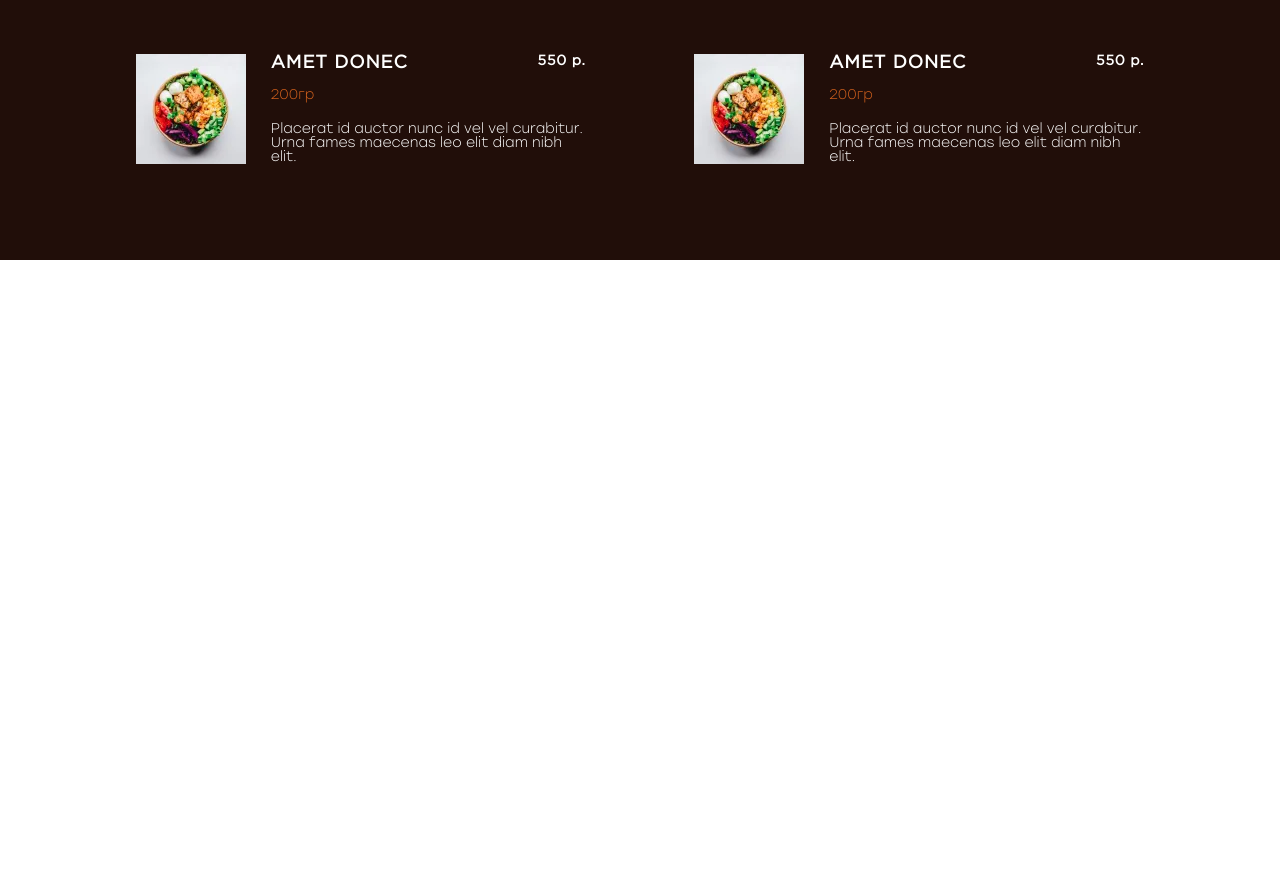
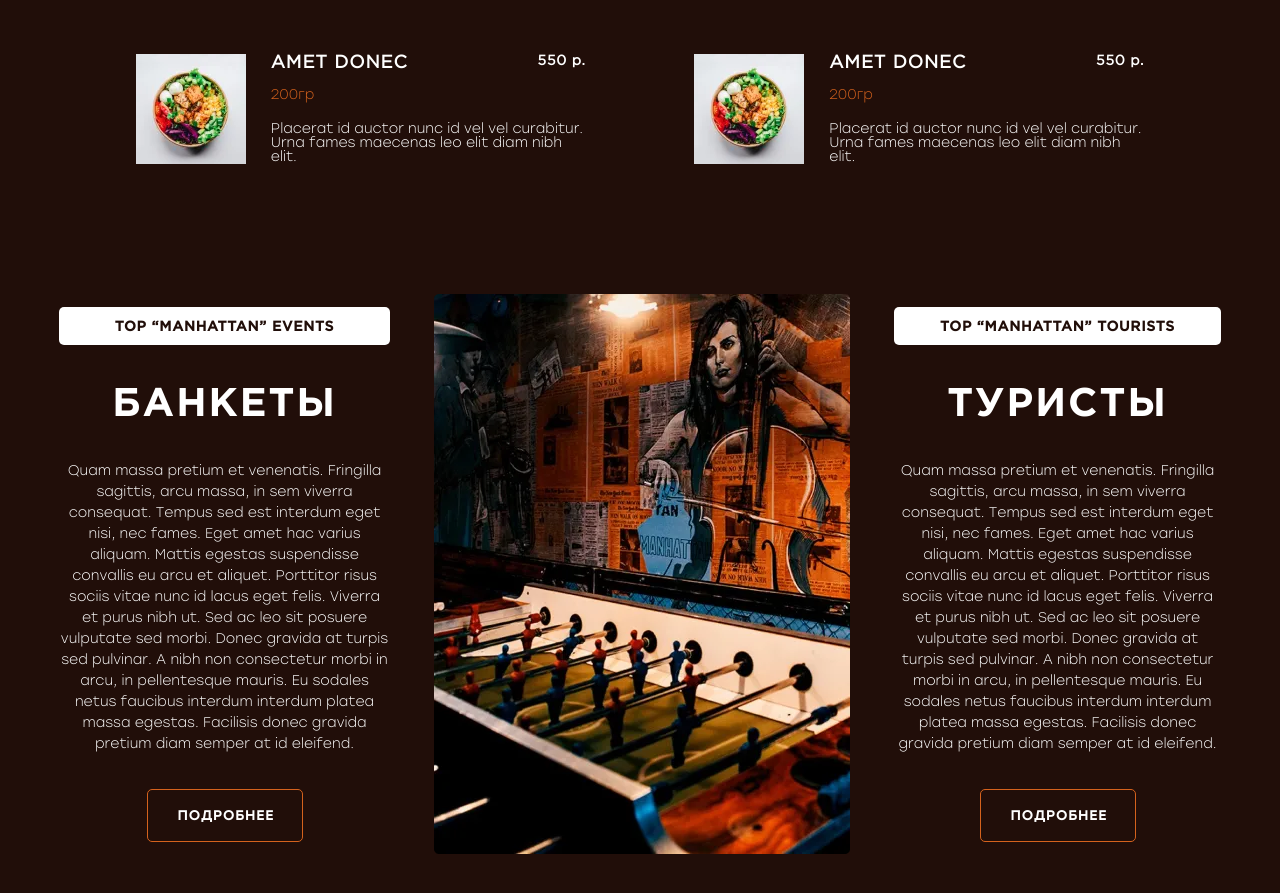
Before and after one commit to sirMaxF/manhattan, a plain HTML site: page dist/index.html in a window 1280 px wide. Shown: the part 1357-2250 px from the top of the page. Before the commit the page ends 1617 px from the top, so only its background shows below. Drawn offline with Linux system fonts and the light colour scheme.

Commit message:
description

```diff
--- a/dist/css/style.css
+++ b/dist/css/style.css
@@ -954,7 +954,7 @@ button.swiper-pagination-bullet {
   overflow: hidden;
 }
 
-.banners__container, .banners__switchers > *, .top, .menu__body, .menu, .header {
+.description, .banners__container, .banners__switchers > *, .top, .menu__body, .menu, .header {
   display: grid;
   justify-content: center;
   align-items: center;
@@ -1360,3 +1360,69 @@ main section:last-child {
   text-align: center;
   color: #fff;
 }
+
+.description {
+  grid-template: 1fr/1fr minmax(auto, 376px) minmax(auto, 416px) minmax(auto, 376px) 1fr;
+  gap: 44px;
+}
+.description__events {
+  grid-column: 2/3;
+}
+.description__label {
+  height: 38px;
+  padding: 10px 20px;
+  font-family: gothampro_medium;
+  border-radius: 5px;
+  font-size: 14px;
+  font-weight: bold;
+  font-stretch: normal;
+  font-style: normal;
+  line-height: 1.5;
+  letter-spacing: 0.7px;
+  text-align: center;
+  color: #210e09;
+  text-transform: uppercase;
+  background-color: #fff;
+  margin-bottom: 40px;
+}
+.description__title {
+  margin-bottom: 35px;
+}
+.description__text {
+  font-family: stolzl_light;
+  font-size: 14px;
+  font-weight: normal;
+  font-stretch: normal;
+  font-style: normal;
+  line-height: 1.5;
+  letter-spacing: normal;
+  text-align: center;
+  color: #fff;
+  margin-bottom: 35px;
+}
+.description__further {
+  padding: 15px 30px;
+  width: 156px;
+  border-radius: 5px;
+  margin: 0 auto;
+  border: 1px solid #d5621d;
+  font-family: stolzl_medium;
+  font-size: 14px;
+  font-weight: normal;
+  font-stretch: normal;
+  font-style: normal;
+  line-height: 1.5;
+  letter-spacing: 0.7px;
+  text-align: center;
+  color: #fff;
+  text-transform: uppercase;
+}
+.description__further:hover {
+  background-color: #d5621d;
+}
+.description__photo {
+  grid-column: 3/4;
+}
+.description__tourists {
+  grid-column: 4/5;
+}
--- a/dist/index.html
+++ b/dist/index.html
@@ -137,6 +137,36 @@
           <div class="swiper-button-next"></div>
         </div>
       </section>
+      <section class="description">
+        <div class="description__events">
+          <div class="description__label">Top “Manhattan” events</div>
+          <div class="description__title title">Банкеты</div>
+          <div class="description__text">Quam massa pretium et venenatis. Fringilla sagittis, arcu massa, in sem viverra
+            consequat. Tempus sed est interdum eget nisi, nec fames. Eget amet hac varius aliquam. Mattis egestas
+            suspendisse convallis eu arcu et aliquet.
+            Porttitor risus sociis vitae nunc id lacus eget felis. Viverra et purus nibh ut. Sed ac leo sit posuere
+            vulputate sed morbi. Donec gravida at turpis sed pulvinar. A nibh non consectetur morbi in arcu, in
+            pellentesque mauris.
+            Eu sodales netus faucibus interdum interdum platea massa egestas. Facilisis donec gravida pretium diam
+            semper at id eleifend.</div>
+          <div class="description__further">Подробнее</div>
+        </div>
+        <div class="description__photo"><img src="img/rectangle_39.webp" alt=""></div>
+        <div class="description__tourists">
+          <div class="description__label">Top “Manhattan” tourists</div>
+          <div class="description__title title">Туристы</div>
+          <div class="description__text">Quam massa pretium et venenatis. Fringilla sagittis, arcu massa, in sem viverra
+            consequat. Tempus sed est interdum eget nisi, nec fames. Eget amet hac varius aliquam. Mattis egestas
+            suspendisse convallis eu arcu et aliquet.
+            Porttitor risus sociis vitae nunc id lacus eget felis. Viverra et purus nibh ut. Sed ac leo sit posuere
+            vulputate sed morbi. Donec gravida at turpis sed pulvinar. A nibh non consectetur morbi in arcu, in
+            pellentesque mauris.
+            Eu sodales netus faucibus interdum interdum platea massa egestas. Facilisis donec gravida pretium diam
+            semper at id eleifend.
+          </div>
+          <div class="description__further">Подробнее</div>
+        </div>
+      </section>
     </main>
 
 
```
Also changed, not shown: dist/img/stack/sprite.stack.html (+1 -1 lines), dist/css/style.min.css, dist/img/rectangle_39.webp (added).
